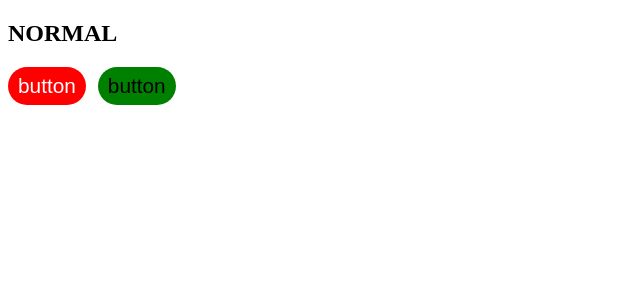
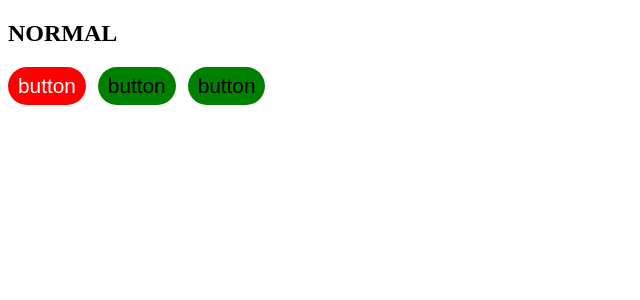
Before and after one commit to dhanyaRV/ReactTraining, a React (Create React App) app: page / in a window 1280 px wide. Shown: the top 300 px of the page, without its empty margins (0-640 px from the left). Built offline with nearby package versions, Linux system fonts and the light colour scheme.

Commit message:
styledcomponents

```diff
--- a/src/App.js
+++ b/src/App.js
@@ -20,6 +20,7 @@ function App() {
       <h2>NORMAL</h2>
       <Button primary>button</Button>&nbsp;&nbsp;&nbsp;
       <Button >button</Button>&nbsp;&nbsp;&nbsp;
+      <Button >button</Button>&nbsp;&nbsp;&nbsp;
 
 
     </div>
```
